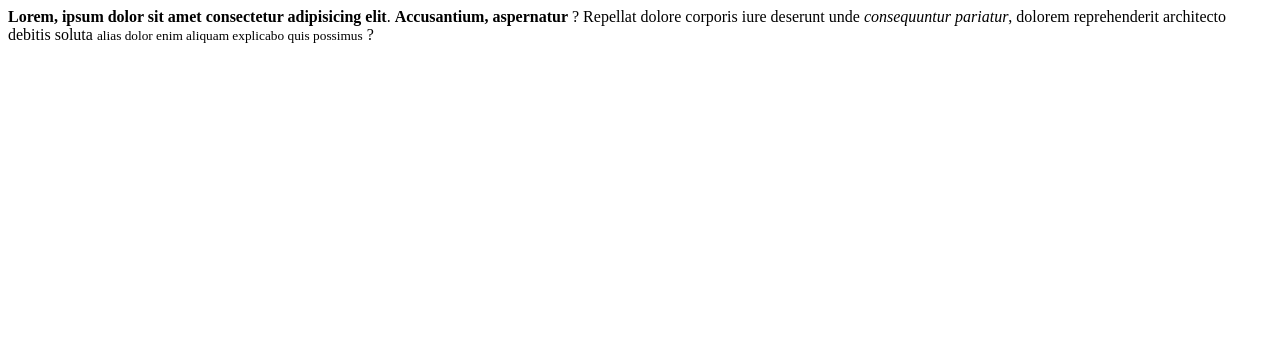
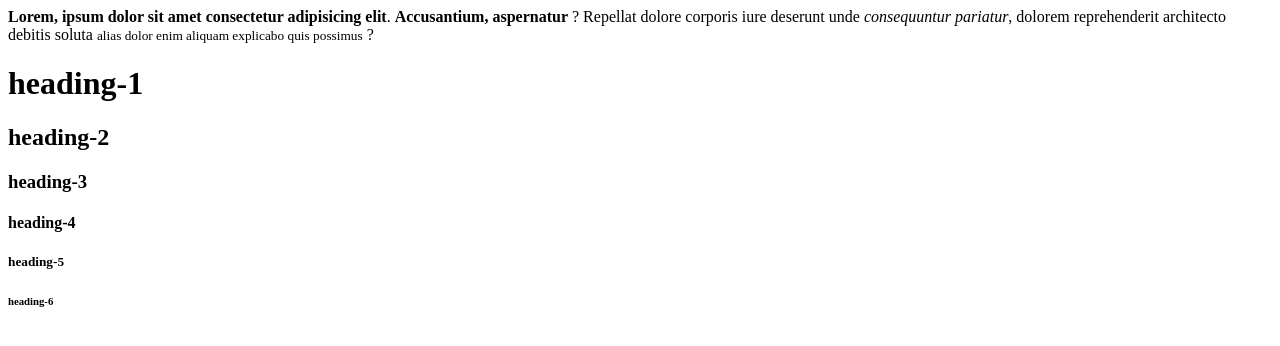
Before and after one commit to MD-Moniruzzaman-Arafat/Module-1, a plain HTML site: page index.html in a window 1280 px wide. Drawn offline with Linux system fonts and the light colour scheme.

Commit message:
heading tag semantic tag inline and block element

```diff
--- a/index.html
+++ b/index.html
@@ -4,3 +4,9 @@
     deserunt unde <i>consequuntur pariatur</i>, dolorem reprehenderit architecto debitis soluta <small>alias dolor enim
         aliquam
         explicabo quis possimus</small> ?</p>
+<h1>heading-1</h1>
+<h2>heading-2</h2>
+<h3>heading-3</h3>
+<h4>heading-4</h4>
+<h5>heading-5</h5>
+<h6>heading-6</h6>
```
Also changed, not shown: note.txt.
